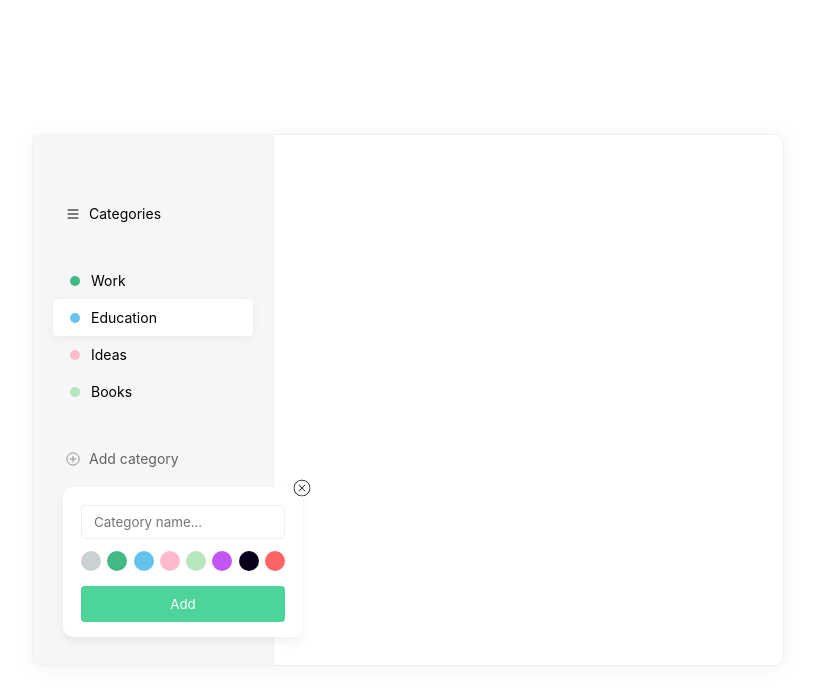
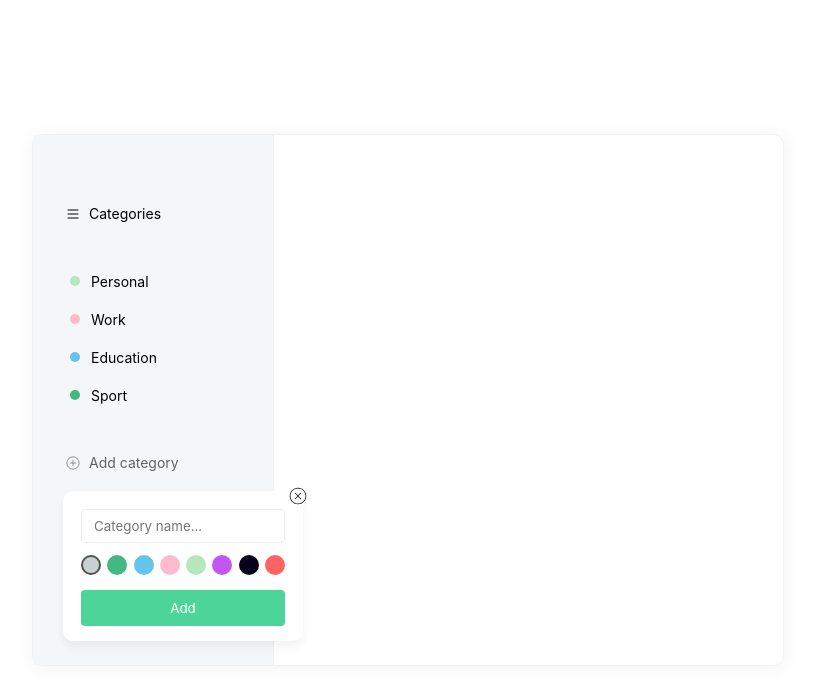
Before and after one commit to MykolaMurza/react-todo, a React (Create React App) app: page / in a window 1280 px wide. Both pictures are taken after a click on the element "Add category". Shown: the top 696 px of the page, without its empty margins (232-1047 px from the left). Built offline with nearby package versions, Linux system fonts and the light colour scheme.

Commit message:
Add function to add or remove category from sidebar.

```diff
--- a/public/index.html
+++ b/public/index.html
@@ -10,7 +10,7 @@
     <link rel="preconnect" href="https://fonts.gstatic.com" crossorigin>
     <link href="https://fonts.googleapis.com/css2?family=Roboto:wght@400;500&display=swap" rel="stylesheet">
     <link rel="manifest" href="%PUBLIC_URL%/manifest.json"/>
-    <title>React App</title>
+    <title>My ToDo</title>
   </head>
   <body>
     <noscript>You need to enable JavaScript to run this app.</noscript>
--- a/src/App.js
+++ b/src/App.js
@@ -1,41 +1,34 @@
-import React from "react";
+import React, {useState} from "react";
 import List from "./components/List";
 import AddList from "./components/AddList";
+import listSvg from "./assets/img/list.svg";
 import DB from "./assets/db.json";
 
 function App() {
+    const [lists, setLists] = useState(
+        DB.lists.map((item) => {
+            item["color"] = DB.colors.filter(color => color.id === item["colorId"])[0].name;
+            return item;
+        })
+    );
+
+    const onAddList = (item) => {
+        const newList = [...lists, item];
+        setLists(newList);
+    }
+
     return (
         <div className={"todo"}>
             <div className={"todo__sidebar"}>
                 <List items={[{
-                    svg: <svg xmlns="http://www.w3.org/2000/svg" width="16" height="16" fill="currentColor"
-                              className="bi bi-list" viewBox="0 0 16 16">
-                        <path fillRule="evenodd"
-                              d="M2.5 12a.5.5 0 0 1 .5-.5h10a.5.5 0 0 1 0 1H3a.5.5 0 0 1-.5-.5zm0-4a.5.5 0 0 1 .5-.5h10a.5.5 0 0 1 0 1H3a.5.5 0 0 1-.5-.5zm0-4a.5.5 0 0 1 .5-.5h10a.5.5 0 0 1 0 1H3a.5.5 0 0 1-.5-.5z"/>
-                    </svg>,
+                    svg: <img src={listSvg} alt={"Category list"}/>,
                     name: "Categories"
                 }]}/>
-                <List items={[
-                    {
-                        color: "green",
-                        name: "Work"
-                    },
-                    {
-                        color: "blue",
-                        name: "Education",
-                        active: true
-                    },
-                    {
-                        color: "pink",
-                        name: "Ideas"
-                    },
-                    {
-                        color: "lime",
-                        name: "Books"
-                    }
-                ]}
-                      isRemovable={true}/>
-                <AddList colors={DB.colors}/>
+                <List items={lists} onRemove={item => {
+                    const newList = lists.filter(elem => elem.id !== item.id);
+                    setLists(newList);
+                }} isRemovable={true}/>
+                <AddList onAddList={onAddList} colors={DB.colors}/>
             </div>
             <div className={"todo__tasks"}>
 
--- a/src/assets/db.json
+++ b/src/assets/db.json
@@ -2,38 +2,23 @@
   "lists": [
     {
       "id": 1,
-      "name": "Продажи",
+      "name": "Personal",
       "colorId": 5
     },
     {
       "id": 2,
-      "name": "Фронтенд",
+      "name": "Work",
       "colorId": 4
     },
     {
       "id": 3,
-      "name": "Фильмы и сериалы",
+      "name": "Education",
       "colorId": 3
     },
     {
       "id": 4,
-      "name": "Книги",
+      "name": "Sport",
       "colorId": 2
-    },
-    {
-      "id": 5,
-      "name": "Личное",
-      "colorId": 1
-    },
-    {
-      "name": "Спорт",
-      "colorId": 3,
-      "id": 6
-    },
-    {
-      "name": "Курс по ReactJS ToDo",
-      "colorId": 7,
-      "id": 7
     }
   ],
   "tasks": [
--- a/src/components/AddList/AddList.css
+++ b/src/components/AddList/AddList.css
@@ -16,8 +16,8 @@
 }
 .add-list__popup-close-btn {
   position: absolute;
-  right: -8px;
-  top: -8px;
+  right: -4px;
+  top: -4px;
   cursor: pointer;
 }
 .add-list__popup-colors {
--- a/src/components/AddList/AddList.scss
+++ b/src/components/AddList/AddList.scss
@@ -18,8 +18,8 @@
 
     &-close-btn {
       position: absolute;
-      right: -8px;
-      top: -8px;
+      right: -4px;
+      top: -4px;
       cursor: pointer;
     }
 
--- a/src/components/AddList/index.jsx
+++ b/src/components/AddList/index.jsx
@@ -5,9 +5,33 @@ import openSvg from "../../assets/img/plus.svg";
 import closeSvg from "../../assets/img/close.svg";
 import "./AddList.scss";
 
-const AddList = ({colors}) => {
+const AddList = ({onAddList, colors}) => {
     const [visiblePopup, setVisiblePopupState] = useState(false);
-    const [selectedColor, selectColor] = useState(null);
+    const [selectedColor, selectColor] = useState(colors[0].id);
+    const [inputValue, setInputValue] = useState("");
+
+    function onClose() {
+        setVisiblePopupState(false);
+        setInputValue("");
+        selectColor(colors[0].id);
+    }
+
+    const addList = () => {
+        if (!inputValue) {
+            alert("Enter name for the category!");
+            return;
+        }
+
+        const color = colors.filter(color => color.id === selectedColor)[0].name;
+        onAddList({
+            name: inputValue,
+            colorId: selectedColor,
+            id: Math.random() * 1000,
+            color
+        });
+
+        onClose();
+    }
 
     return (<div className={"add-list"}>
         <List items={[{
@@ -17,16 +41,18 @@ const AddList = ({colors}) => {
         }]}
               onClick={() => setVisiblePopupState(!visiblePopup)}/>
         {visiblePopup && <div className={"add-list__popup"}>
-            <img onClick={() => setVisiblePopupState(false)} src={closeSvg} alt={"Close button"}
+            <img onClick={onClose} src={closeSvg} alt={"Close button"}
                  className={"add-list__popup-close-btn"}/>
-            <input className={"field"} type={"text"} placeholder={"Category name..."}/>
+            <input className={"field"} type={"text"} placeholder={"Category name..."} value={inputValue}
+                   onChange={event => setInputValue(event.target.value)}/>
             <div className={"add-list__popup-colors"}>
                 {
-                    colors.map(color => <Badge onClick={() => selectColor(color.id)} key={color.id} color={color.name}
+                    colors.map(color => <Badge onClick={() => selectColor(color.id)} key={color.id}
+                                               color={color.name}
                                                className={selectedColor === color.id && "active"}/>)
                 }
             </div>
-            <button className={"button"}>Add</button>
+            <button onClick={addList} className={"button"}>Add</button>
         </div>}
     </div>);
 }
--- a/src/components/List/List.css
+++ b/src/components/List/List.css
@@ -6,6 +6,9 @@
 }
 .list__add-button:hover {
   opacity: 1;
+}
+.list span {
+  flex: 1;
 }
 .list li {
   display: flex;
@@ -16,6 +19,21 @@
 .list li .badge {
   position: relative;
   left: 5px;
+}
+.list li:hover {
+  background-color: rgba(255, 255, 255, 0.4);
+}
+.list li:hover .list__remove-icon {
+  opacity: 0.2;
+}
+.list li .list__remove-icon {
+  opacity: 0;
+}
+.list li .list__remove-icon:hover {
+  opacity: 0.8;
+}
+.list li .list__remove-icon:active {
+  opacity: 1;
 }
 .list li.active {
   background: #FFFFFF;
--- a/src/components/List/List.scss
+++ b/src/components/List/List.scss
@@ -1,4 +1,6 @@
 .list {
+  $self: &;
+
   margin-bottom: 30px;
 
   &__add-button {
@@ -7,6 +9,10 @@
     &:hover {
       opacity: 1;
     }
+  }
+
+  span {
+    flex: 1;
   }
 
   li {
@@ -18,6 +24,26 @@
     .badge {
       position: relative;
       left: 5px;
+    }
+
+    &:hover {
+      background-color: rgba(255, 255, 255, 0.4);
+    }
+
+    &:hover #{$self}__remove-icon {
+      opacity: 0.2;
+    }
+
+    #{$self}__remove-icon {
+      opacity: 0;
+
+      &:hover {
+        opacity: 0.8;
+      }
+
+      &:active {
+        opacity: 1;
+      }
     }
 
     &.active {
--- a/src/components/List/index.jsx
+++ b/src/components/List/index.jsx
@@ -1,9 +1,16 @@
 import React from "react";
 import classNames from "classnames";
 import Badge from "../Badge/Badge";
+import trashSvg from "../../assets/img/trash.svg"
 import "./List.scss";
 
 const List = (props) => {
+    const onRemoveList = (item) => {
+        if (window.confirm("Are you sure?")) {
+            props.onRemove(item);
+        }
+    }
+
     return <ul onClick={props.onClick} className={"list"}>
         {
             props.items.map((item, index) =>
@@ -14,6 +21,8 @@ const List = (props) => {
                         }
                     </i>
                     <span>{item.name}</span>
+                    {props.isRemovable && <img src={trashSvg} alt={"Remove icon"} className={"list__remove-icon"}
+                                               onClick={() => onRemoveList(item)}/>}
                 </li>)
         }
     </ul>
--- a/src/index.scss
+++ b/src/index.scss
@@ -3,7 +3,7 @@
   padding: 0;
   list-style: none;
   outline: none;
-  font-family: -apple-system, BlinkMacSystemFont, 'Roboto', 'Ubuntu', sans-serif;
+  font-family: -apple-system, BlinkMacSystemFont, "Roboto", "Ubuntu", sans-serif;
 }
 
 body {
--- a/src/reportWebVitals.js
+++ b/src/reportWebVitals.js
@@ -1,6 +1,6 @@
 const reportWebVitals = onPerfEntry => {
     if (onPerfEntry && onPerfEntry instanceof Function) {
-        import('web-vitals').then(({getCLS, getFID, getFCP, getLCP, getTTFB}) => {
+        import("web-vitals").then(({getCLS, getFID, getFCP, getLCP, getTTFB}) => {
             getCLS(onPerfEntry);
             getFID(onPerfEntry);
             getFCP(onPerfEntry);
```
Also changed, not shown: src/index.js (+6 -6 lines), src/assets/img/trash.svg (added), 1 other file (tests, documents, lock files or other folders).
